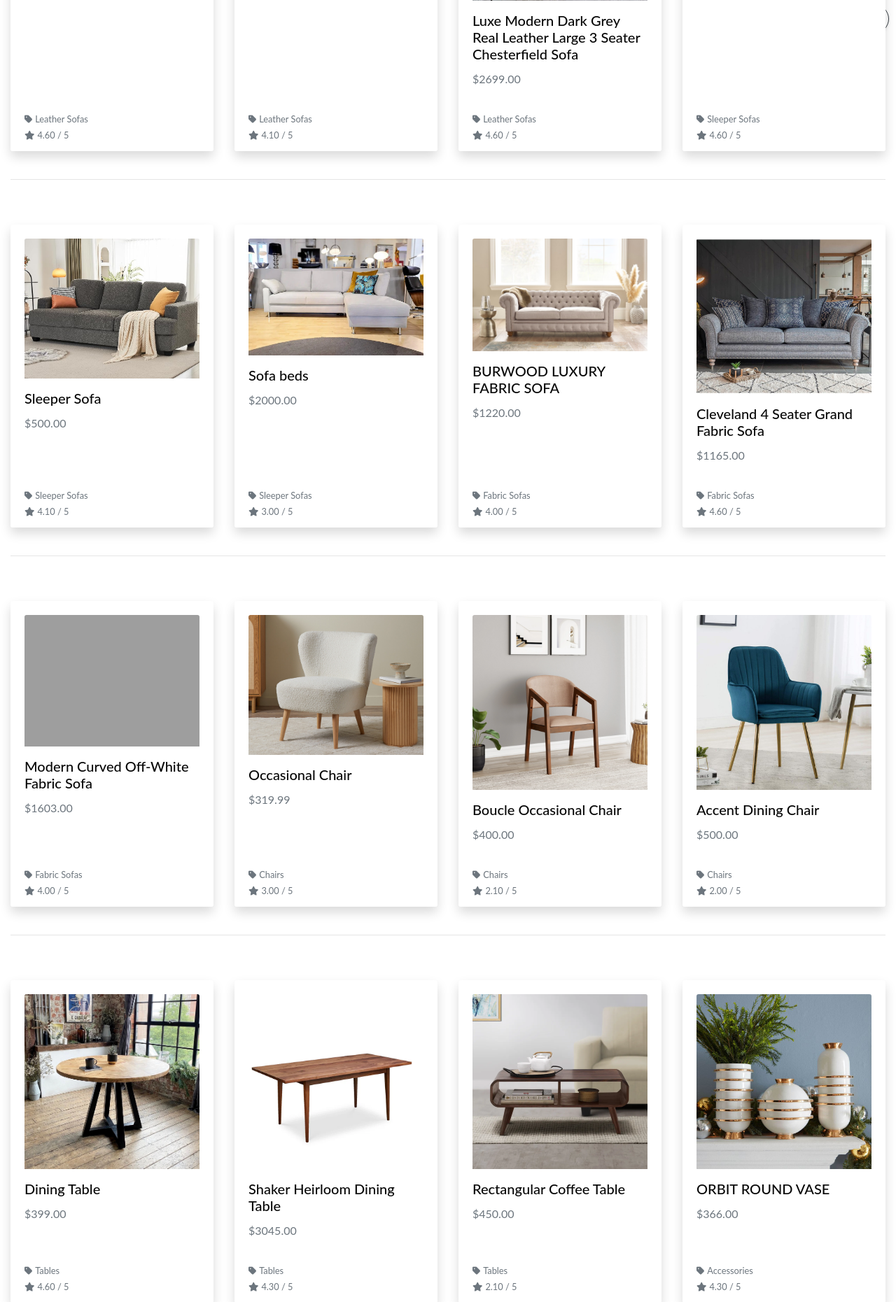
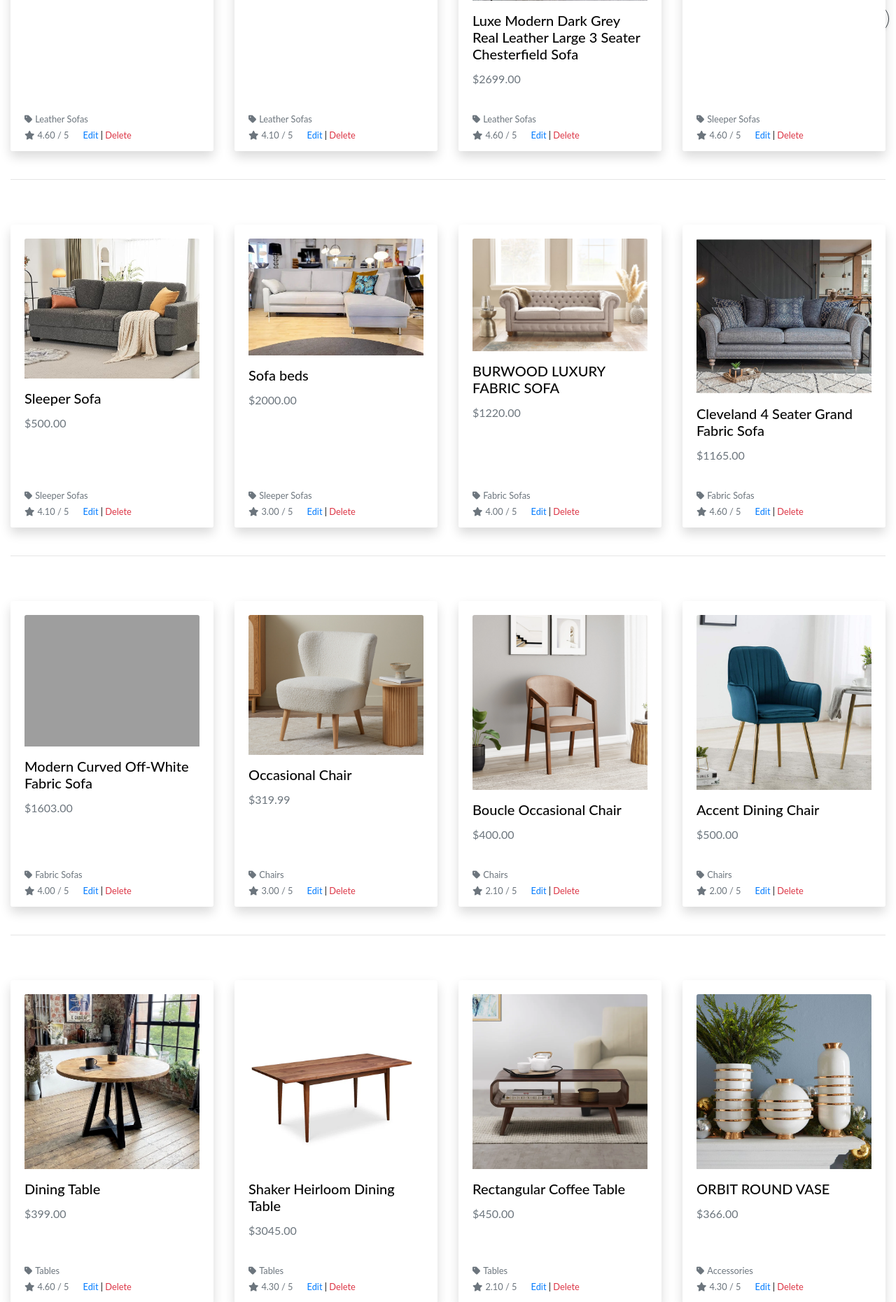
Before and after one commit to XOZANAYKUT/Zeit-SHOP, a Django app: page /products/ in a window 1280 px wide. Shown: the part 742-2603 px from the top of the page at 70% size. Run offline with Django 3.2, Linux system fonts and the light colour scheme; a user stored in the database is signed in; data comes from the database, SQL or seed files in the repository; both versions use the stored data as it was after the commit; some libraries are stand-ins or nearby versions; grey boxes are pictures that could not be loaded.

Commit message:
Product Admin - Deleting Products

```diff
--- a/products/templates/products/product_detail.html
+++ b/products/templates/products/product_detail.html
@@ -42,6 +42,12 @@
                     {% else %}
                         <small class="text-muted">No Rating</small>
                     {% endif %}
+                    {% if request.user.is_superuser %}
+                    <small class="ml-3">
+                        <a href="{% url 'edit_product' product.id %}">Edit</a> |
+                        <a class="text-danger" href="{% url 'delete_product' product.id %}">Delete</a>
+                    </small>
+                {% endif %}
                     <p class="mt-3">{{ product.description }}</p>
                     <form class="form" action="{% url 'add_to_bag' product.id %}" method="POST">
                         {% csrf_token %}
--- a/products/templates/products/products.html
+++ b/products/templates/products/products.html
@@ -21,16 +21,25 @@
     <div class="row justify-content-center">
         <div class="col-12 col-md-6 my-auto order-md-last d-flex justify-content-center justify-content-md-end">
             <div class="sort-select-wrapper w-50">
-                <select id="sort-selector" class="custom-select custom-select-sm rounded-0 border border-{% if current_sorting != 'None_None' %}info{% else %}black{% endif %}">
+                <select id="sort-selector"
+                    class="custom-select custom-select-sm rounded-0 border border-{% if current_sorting != 'None_None' %}info{% else %}black{% endif %}">
                     <option value="reset" {% if current_sorting == 'None_None' %}selected{% endif %}>Sort by...</option>
-                    <option value="price_asc" {% if current_sorting == 'price_asc' %}selected{% endif %}>Price (low to high)</option>
-                    <option value="price_desc" {% if current_sorting == 'price_desc' %}selected{% endif %}>Price (high to low)</option>
-                    <option value="rating_asc" {% if current_sorting == 'rating_asc' %}selected{% endif %}>Rating (low to high)</option>
-                    <option value="rating_desc" {% if current_sorting == 'rating_desc' %}selected{% endif %}>Rating (high to low)</option>
-                    <option value="name_asc" {% if current_sorting == 'name_asc' %}selected{% endif %}>Name (A-Z)</option>
-                    <option value="name_desc" {% if current_sorting == 'name_desc' %}selected{% endif %}>Name (Z-A)</option>
-                    <option value="category_asc" {% if current_sorting == 'category_asc' %}selected{% endif %}>Category (A-Z)</option>
-                    <option value="category_desc" {% if current_sorting == 'category_desc' %}selected{% endif %}>Category (Z-A)</option>
+                    <option value="price_asc" {% if current_sorting == 'price_asc' %}selected{% endif %}>Price (low to
+                        high)</option>
+                    <option value="price_desc" {% if current_sorting == 'price_desc' %}selected{% endif %}>Price (high
+                        to low)</option>
+                    <option value="rating_asc" {% if current_sorting == 'rating_asc' %}selected{% endif %}>Rating (low
+                        to high)</option>
+                    <option value="rating_desc" {% if current_sorting == 'rating_desc' %}selected{% endif %}>Rating
+                        (high to low)</option>
+                    <option value="name_asc" {% if current_sorting == 'name_asc' %}selected{% endif %}>Name (A-Z)
+                    </option>
+                    <option value="name_desc" {% if current_sorting == 'name_desc' %}selected{% endif %}>Name (Z-A)
+                    </option>
+                    <option value="category_asc" {% if current_sorting == 'category_asc' %}selected{% endif %}>Category
+                        (A-Z)</option>
+                    <option value="category_desc" {% if current_sorting == 'category_desc' %}selected{% endif %}>
+                        Category (Z-A)</option>
                 </select>
             </div>
         </div>
@@ -39,7 +48,8 @@
                 {% if search_term or current_categories or current_sorting != 'None_None' %}
                 <span class="small"><a href="{% url 'products' %}">Products Home</a> | </span>
                 {% endif %}
-                {{ products|length }} Products{% if search_term %} found for <strong>"{{ search_term }}"</strong>{% endif %}
+                {{ products|length }} Products{% if search_term %} found for
+                <strong>"{{ search_term }}"</strong>{% endif %}
             </p>
         </div>
     </div>
@@ -72,6 +82,12 @@
                     <small class="text-muted"><i class="fas fa-star mr-1"></i>{{ product.rating }} / 5</small>
                     {% else %}
                     <small class="text-muted">No Rating</small>
+                    {% endif %}
+                    {% if request.user.is_superuser %}
+                    <small class="ml-3">
+                        <a href="{% url 'edit_product' product.id %}">Edit</a> |
+                        <a class="text-danger" href="{% url 'delete_product' product.id %}">Delete</a>
+                    </small>
                     {% endif %}
                 </div>
             </div>
@@ -109,18 +125,18 @@
 {% block postloadjs %}
 {{ block.super }}
 <script type="text/javascript">
-		$('.btt-link').click(function(e) {
-			window.scrollTo(0,0)
+    $('.btt-link').click(function (e) {
+        window.scrollTo(0, 0)
     })
 </script>
 
 <script type="text/javascript">
-        $('#sort-selector').change(function() {
+    $('#sort-selector').change(function () {
         var selector = $(this);
         var currentUrl = new URL(window.location);
 
         var selectedVal = selector.val();
-            if(selectedVal != "reset"){
+        if (selectedVal != "reset") {
             var sort = selectedVal.split("_")[0];
             var direction = selectedVal.split("_")[1];
 
--- a/products/urls.py
+++ b/products/urls.py
@@ -6,4 +6,5 @@ urlpatterns = [
     path('<int:product_id>/', views.product_detail, name='product_detail'),
     path('add/', views.add_product, name='add_product'),
     path('edit/<int:product_id>/', views.edit_product, name='edit_product'),
+    path('delete/<int:product_id>/', views.delete_product, name='delete_product'),
 ]
--- a/products/views.py
+++ b/products/views.py
@@ -71,9 +71,9 @@ def add_product(request):
     if request.method == 'POST':
         form = ProductForm(request.POST, request.FILES)
         if form.is_valid():
-            form.save()
+            product = form.save()
             messages.success(request, 'Successfully added product!')
-            return redirect(reverse('add_product'))
+            return redirect(reverse('product_detail', args=[product.id]))
         else:
             messages.error(request, 'Failed to add product. Please ensure the form is valid.')
     else:
@@ -107,3 +107,10 @@ def edit_product(request, product_id):
     }
 
     return render(request, template, context)
+
+def delete_product(request, product_id):
+    """ Delete a product from the store """
+    product = get_object_or_404(Product, pk=product_id)
+    product.delete()
+    messages.success(request, 'Product deleted!')
+    return redirect(reverse('products'))
```
Also changed, not shown: db.sqlite3. Lines whose indentation alone changed are shown as unchanged.
